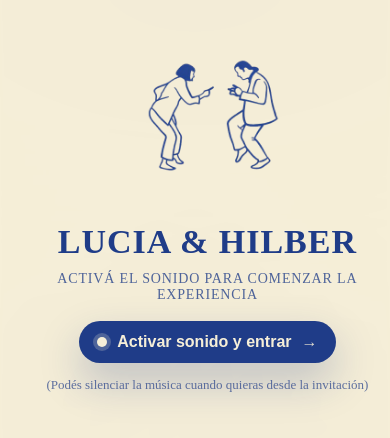
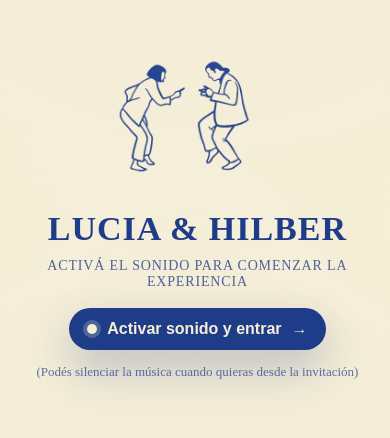
Before and after one commit to Hilberfraiese/casamientohyl, a Vue app: page / in a window 390 px wide. Shown: the part 248-686 px from the top of the page. Built offline with nearby package versions, Linux system fonts and the light colour scheme.

Commit message:
fix, responsive and html global

```diff
--- a/src/views/Landing.vue
+++ b/src/views/Landing.vue
@@ -646,7 +646,6 @@ input::placeholder{ color: rgba(31, 60, 136, 0.5); }
   background: transparent;
   border: 1px solid rgba(31, 60, 136, 0.22);
   color: #1F3C88;
-
   display:grid;
   place-items:center;
   cursor:pointer;
@@ -667,7 +666,6 @@ input::placeholder{ color: rgba(31, 60, 136, 0.5); }
   width: 25px;
   height: 25px;
   display:block;
-  margin-left: -10px;
 }
 
 .pControls{
--- a/src/views/SoundGate.vue
+++ b/src/views/SoundGate.vue
@@ -80,9 +80,6 @@ async function enableSound() {
   text-align: center;
   position: relative;
   z-index: 1;
-
-  /* Espacio editorial */
-  padding: 22px 10px 10px;
 }
 
 /* Imagen pulp */
@@ -90,8 +87,7 @@ async function enableSound() {
   width: min(350px, 72vw);
   height: auto;
   display: block;
-  margin: 0 auto 14px;
-
+  margin-left: 20px;
   /* Integración cromática (sin cambiar la paleta) */
   filter: saturate(1.05) contrast(1.02);
   opacity: .95;
```
